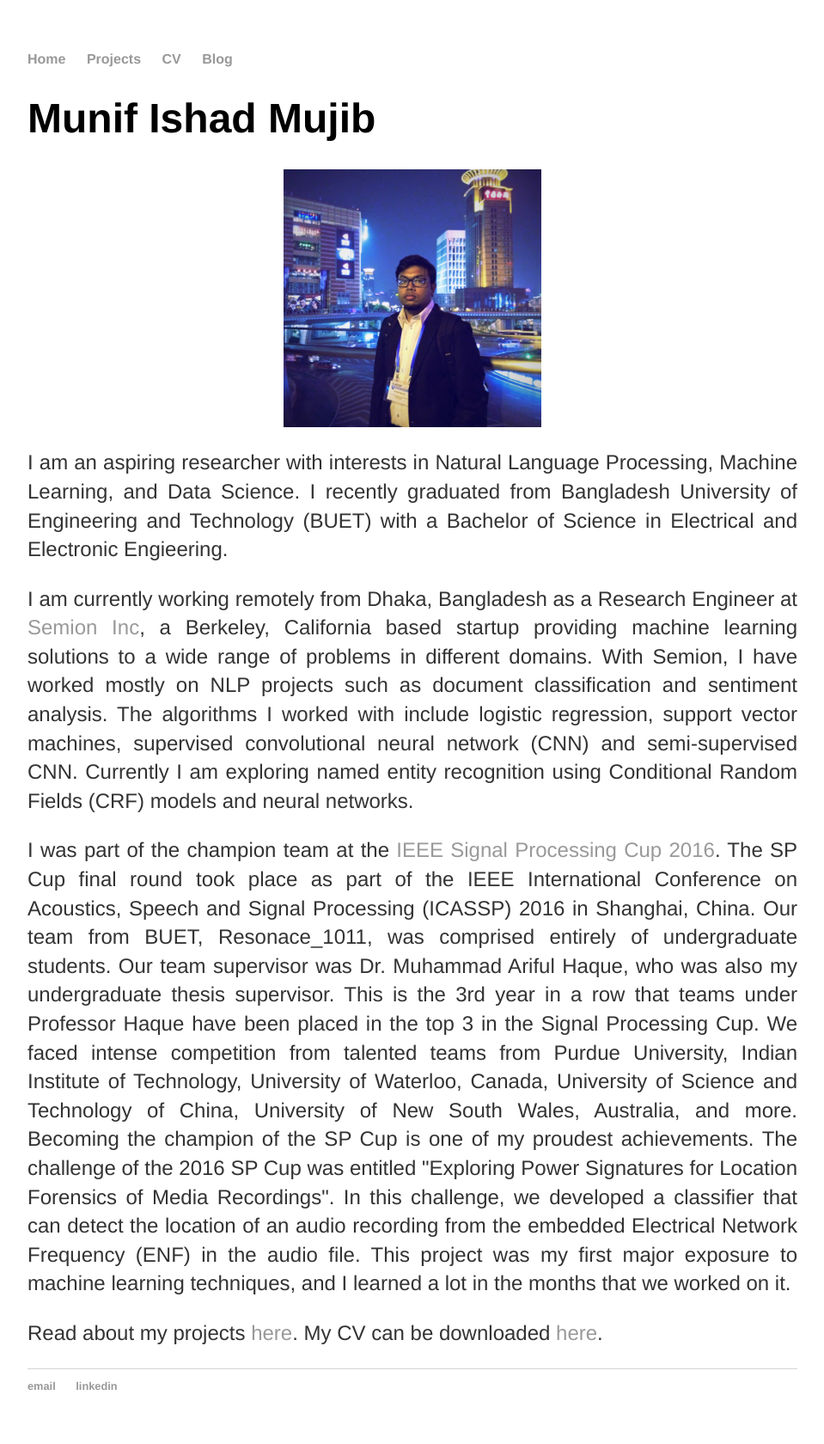
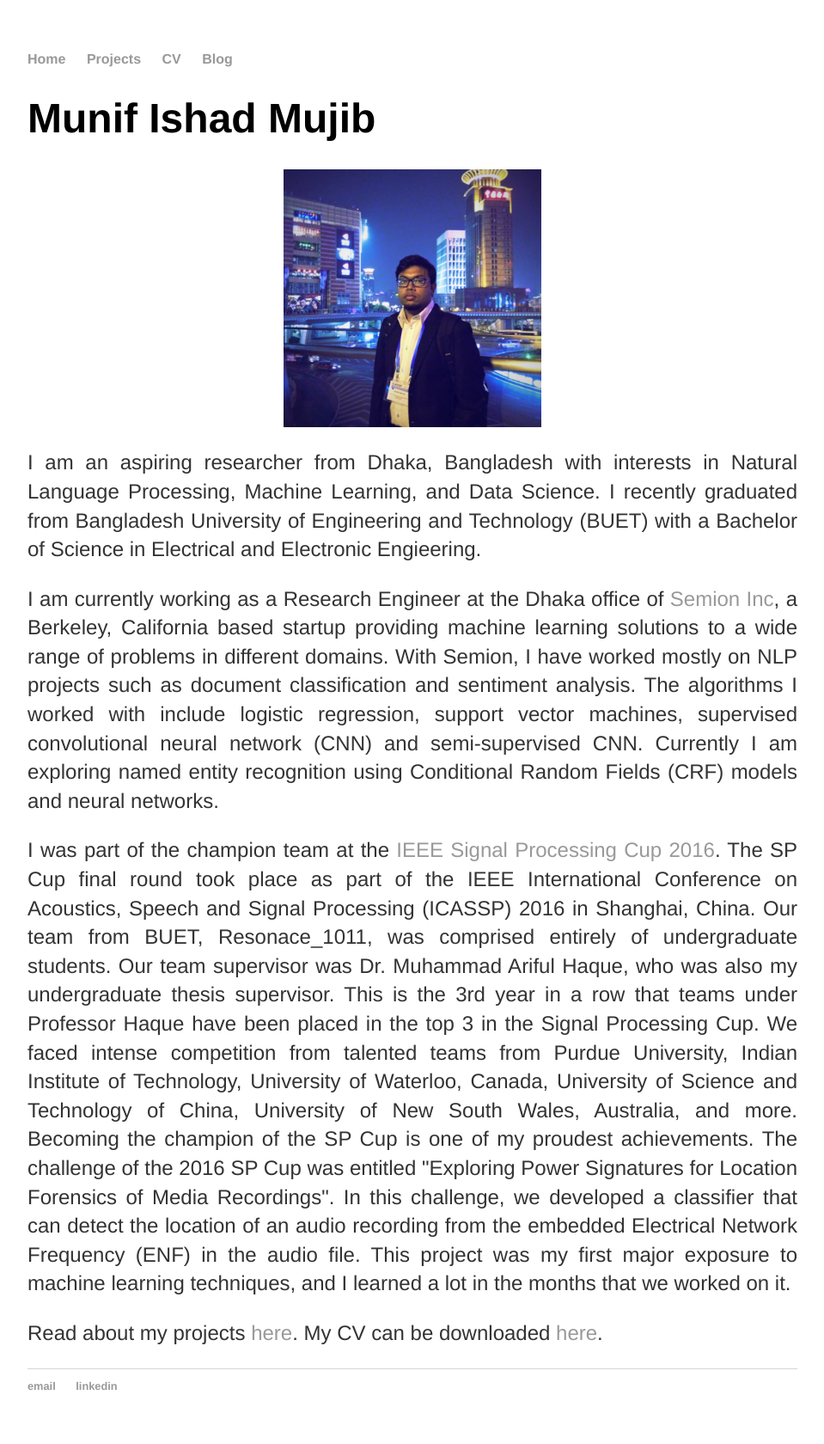
Before and after one commit to MunifMujib/munifmujib.github.io, a Jekyll site: the page built from index.html, in a window 1280 px wide. Shown: the whole page at 86% size, without its empty margins (160-1119 px from the left). Built offline with Jekyll 4.4.1, drawn with Linux system fonts in a browser that asks for light colours.

Commit message:
Update index.html

```diff
--- a/index.html
+++ b/index.html
@@ -5,8 +5,8 @@
     		<div class="blurb">
 			<h1>Munif Ishad Mujib</h1>
 				<img class="displayed" src="/profile_photo.jpeg" alt="Photo of me in Shanghai" style="width:300px;height:300px;">
-				<p>I am an aspiring researcher with interests in Natural Language Processing, Machine Learning, and Data Science. I recently graduated from Bangladesh University of Engineering and Technology (BUET) with a Bachelor of Science in Electrical and Electronic Engieering.</p>
-				<p>I am currently working remotely from Dhaka, Bangladesh as a Research Engineer at <a href="http://semion.ai">Semion Inc</a>, a Berkeley, California based startup providing machine learning solutions to a wide range of problems in different domains. With Semion, I have worked mostly on NLP projects such as document classification and sentiment analysis. The algorithms I worked with include logistic regression, support vector machines, supervised convolutional neural network (CNN) and semi-supervised CNN. Currently I am exploring named entity recognition using Conditional Random Fields (CRF) models and neural networks.</p>
+				<p>I am an aspiring researcher from Dhaka, Bangladesh with interests in Natural Language Processing, Machine Learning, and Data Science. I recently graduated from Bangladesh University of Engineering and Technology (BUET) with a Bachelor of Science in Electrical and Electronic Engieering.</p>
+				<p>I am currently working as a Research Engineer at the Dhaka office of <a href="http://semion.ai">Semion Inc</a>, a Berkeley, California based startup providing machine learning solutions to a wide range of problems in different domains. With Semion, I have worked mostly on NLP projects such as document classification and sentiment analysis. The algorithms I worked with include logistic regression, support vector machines, supervised convolutional neural network (CNN) and semi-supervised CNN. Currently I am exploring named entity recognition using Conditional Random Fields (CRF) models and neural networks.</p>
 				<p>I was part of the champion team at the <a href="http://www.icassp2016.org/SPCup.asp">IEEE Signal Processing Cup 2016</a>. The SP Cup final round took place as part of the IEEE International Conference on Acoustics, Speech and Signal Processing (ICASSP) 2016 in Shanghai, China. Our team from BUET, Resonace_1011, was comprised entirely of undergraduate students. Our team supervisor was Dr. Muhammad Ariful Haque, who was also my undergraduate thesis supervisor. This is the 3rd year in a row that teams under Professor Haque have been placed in the top 3 in the Signal Processing Cup. We faced intense competition from talented teams from Purdue University, Indian Institute of Technology, University of Waterloo, Canada, University of Science and Technology of China, University of New South Wales, Australia, and more. Becoming the champion of the SP Cup is one of my proudest achievements. The challenge of the 2016 SP Cup was entitled "Exploring Power Signatures for Location Forensics of Media Recordings". In this challenge, we developed a classifier that can detect the location of an audio recording from the embedded Electrical Network Frequency (ENF) in the audio file. This project was my first major exposure to machine learning techniques, and I learned a lot in the months that we worked on it.</p>
 				<p>Read about my projects <a href="/projects">here</a>. My CV can be downloaded <a href="/MunifIshadMujib_Resume.pdf">here</a>.
     		</div><!-- /.blurb -->
```
